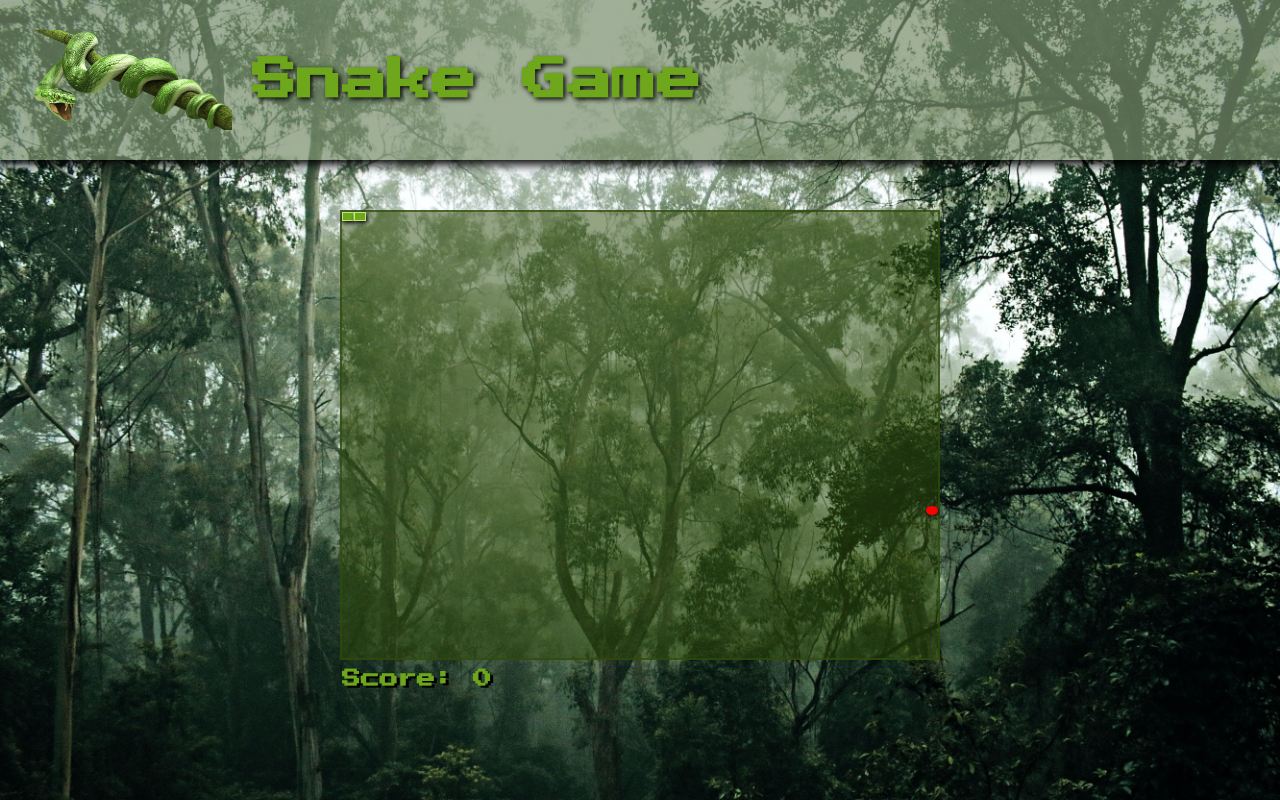
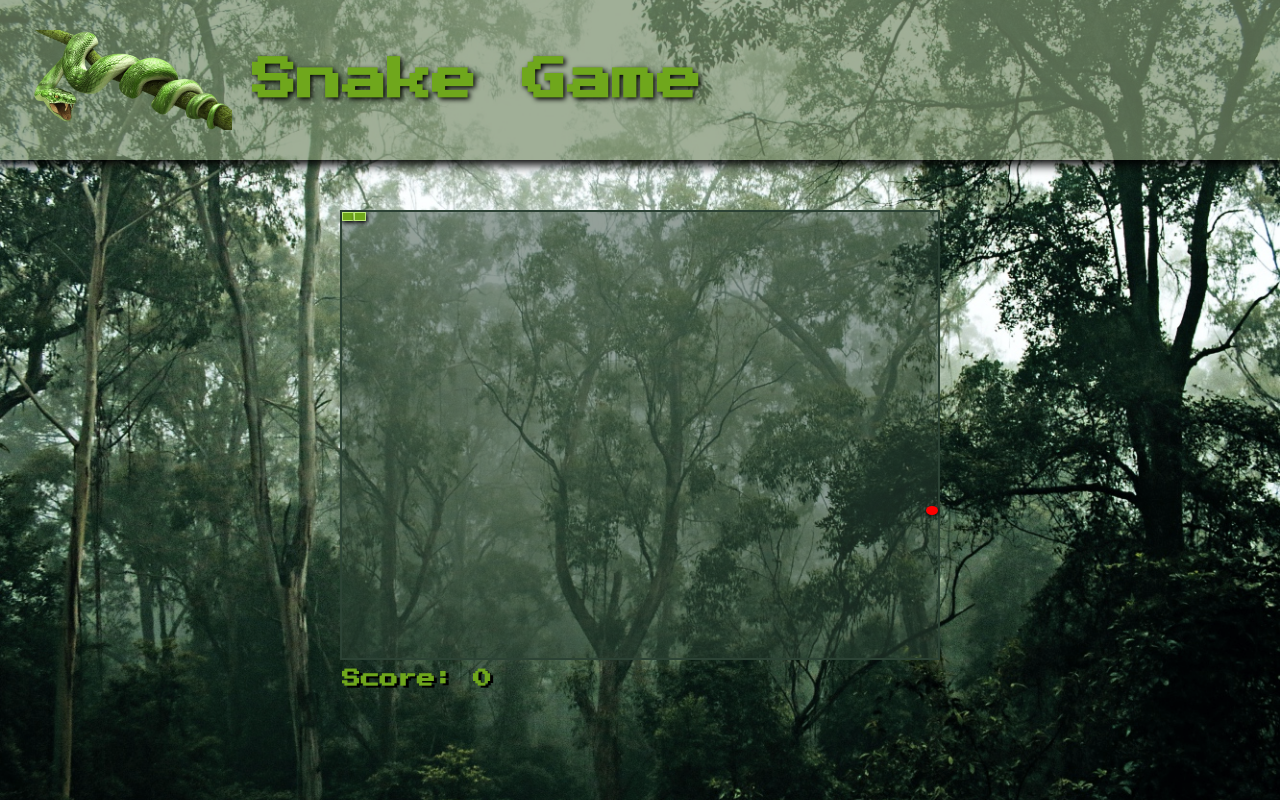
Before and after one commit to magb7/snake-react-app, a React (Create React App) app: page / in a window 1280 px wide. Built offline with nearby package versions, Linux system fonts and the light colour scheme.

Commit message:
change game area background color

```diff
--- a/src/components/Game.css
+++ b/src/components/Game.css
@@ -4,8 +4,8 @@
   margin: 30px;
   width: 600px;
   height: 450px;
-  border: 2px solid rgba(49, 75, 9, 0.7);
-  background-color: rgba(49, 75, 9, 0.5);
+  border: 2px solid rgba(44, 66, 53);
+  background-color: rgba(44, 66, 53, 0.5);
 }
 
 h3 {
```
